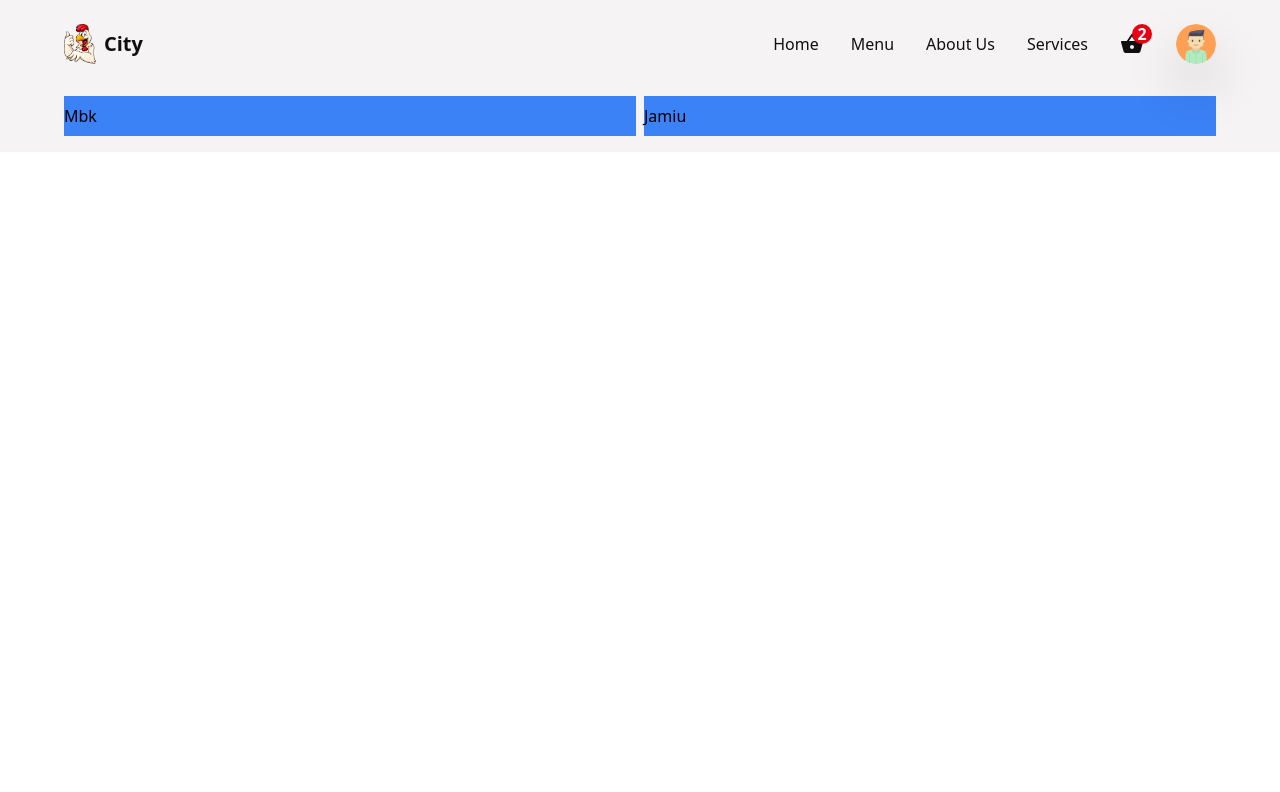
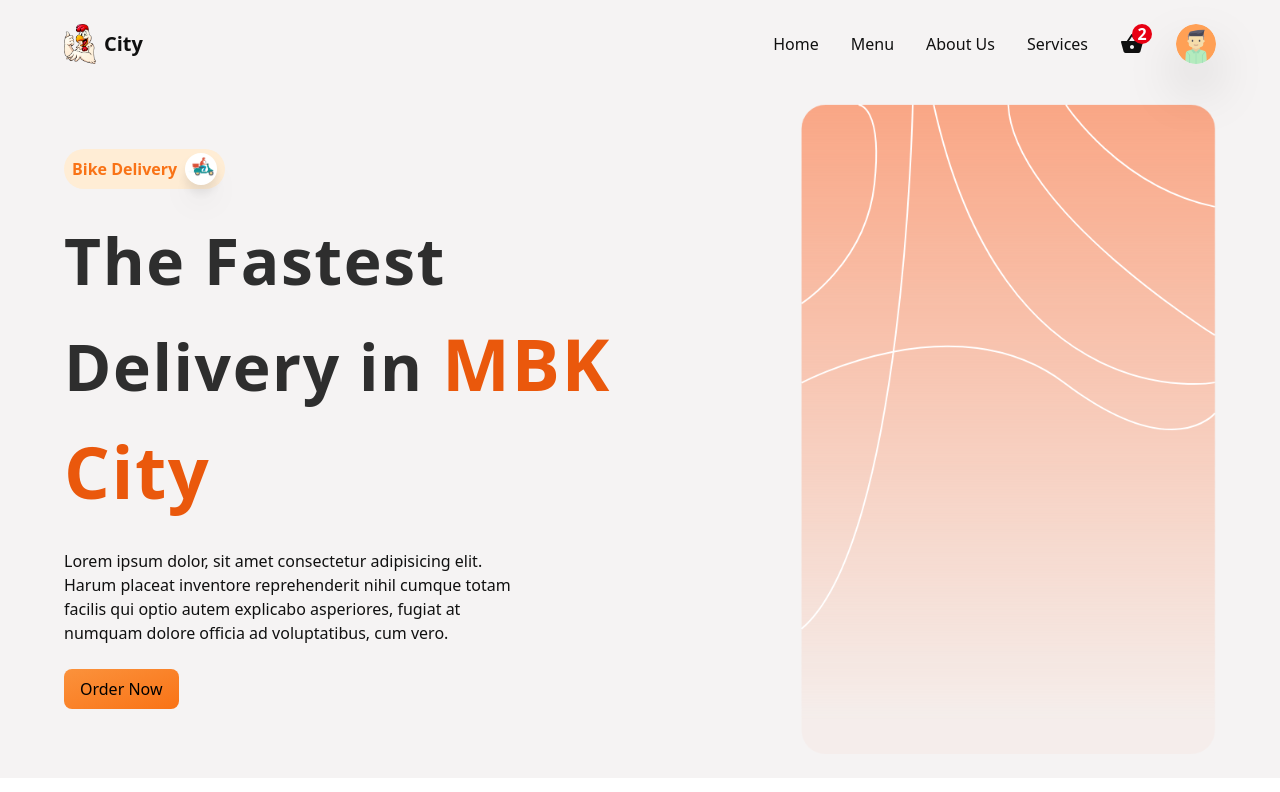
Before and after one commit to Mbk15/city-restaurant, a React (Create React App) app: page / in a window 1280 px wide. Shown: the top 792 px of the page. Built offline with nearby package versions, Linux system fonts and the light colour scheme.

Commit message:
main section spicing

```diff
--- /dev/null
+++ b/src/components/HomeContainer.jsx
@@ -0,0 +1,45 @@
+import React from "react";
+import Delivery from "../img/delivery.png";
+import HeroBg from "../img/heroBg.png";
+const HomeContainer = () => {
+  return (
+    <section className="grid grid-cols-1 md:grid-cols-2 gap-2 w-full">
+      {" "}
+      {/* Bike Delivery Parent Section */}
+      <div className="py-2 flex-1 flex flex-col items-start  justify-center gap-6">
+        <div className="flex items-center justify-center gap-2 bg-orange-100 px-2 py-1 rounded-full">
+          <p className="text-base text-orange-500 font-semibold">
+            Bike Delivery
+          </p>
+          <div className="w-8 h-8 bg-white rounded-full overflow-hidden drop-shadow-xl">
+            <img
+              className="w-full h-full object-contain"
+              src={Delivery}
+              alt="delivery"
+            />
+          </div>
+        </div>
+        <p className="text-[2.5rem] lg:text-[4rem] font-bold tracking-wide text-headingColor">
+          The Fastest Delivery in{" "}
+          <span className="text-orange-600 text-[3rem] lg:text-[4.5rem]">
+            MBK City
+          </span>
+        </p>
+        <p className="text-base text-textColor text-center md:text-left md:w-[80%]">
+          Lorem ipsum dolor, sit amet consectetur adipisicing elit. Harum
+          placeat inventore reprehenderit nihil cumque totam facilis qui optio
+          autem explicabo asperiores, fugiat at numquam dolore officia ad
+          voluptatibus, cum vero.
+        </p>
+        <button className="bg-gradient-to-br from-orange-400 to-orange-500 w-full md:w-auto px-4 py-2 rounded-lg hover:shadow-lg transition-all ease-in-out duration-200">
+          Order Now
+        </button>
+      </div>
+      <div className="py-2 flex-1 flex items-center">
+        <img className="h-650 ml-auto" src={HeroBg} alt="bg-hero" />
+      </div>
+    </section>
+  );
+};
+
+export default HomeContainer;
--- a/src/components/MainContainer.jsx
+++ b/src/components/MainContainer.jsx
@@ -1,10 +1,10 @@
-import React from "react";
+import HomeContainer from "./HomeContainer";
 
 const MainContainer = () => {
   return (
-    <div className=" grid grid-cols-1 md:grid-cols-2 gap-2">
-      <div className="py-2 flex-1 bg-blue-500">Mbk</div>
-      <div className="py-2 flex-1 bg-blue-500">Jamiu</div>
+    // mobile and desktop layout for main section
+    <div className="  w-full h-autoflex flex-col items-center justify-center">
+      <HomeContainer />
     </div>
   );
 };
--- a/src/index.css
+++ b/src/index.css
@@ -14,6 +14,7 @@
 html,
 body {
   scroll-behavior: smooth;
+  overflow-x: hidden;
 }
 @tailwind base;
 @tailwind components;
--- a/tailwind.config.js
+++ b/tailwind.config.js
@@ -30,6 +30,7 @@
         420: "420px",
         510: "510px",
         600: "600px",
+        650: "650px",
         685: "685px",
         800: "800px",
         "90vh": "90vh",
```
